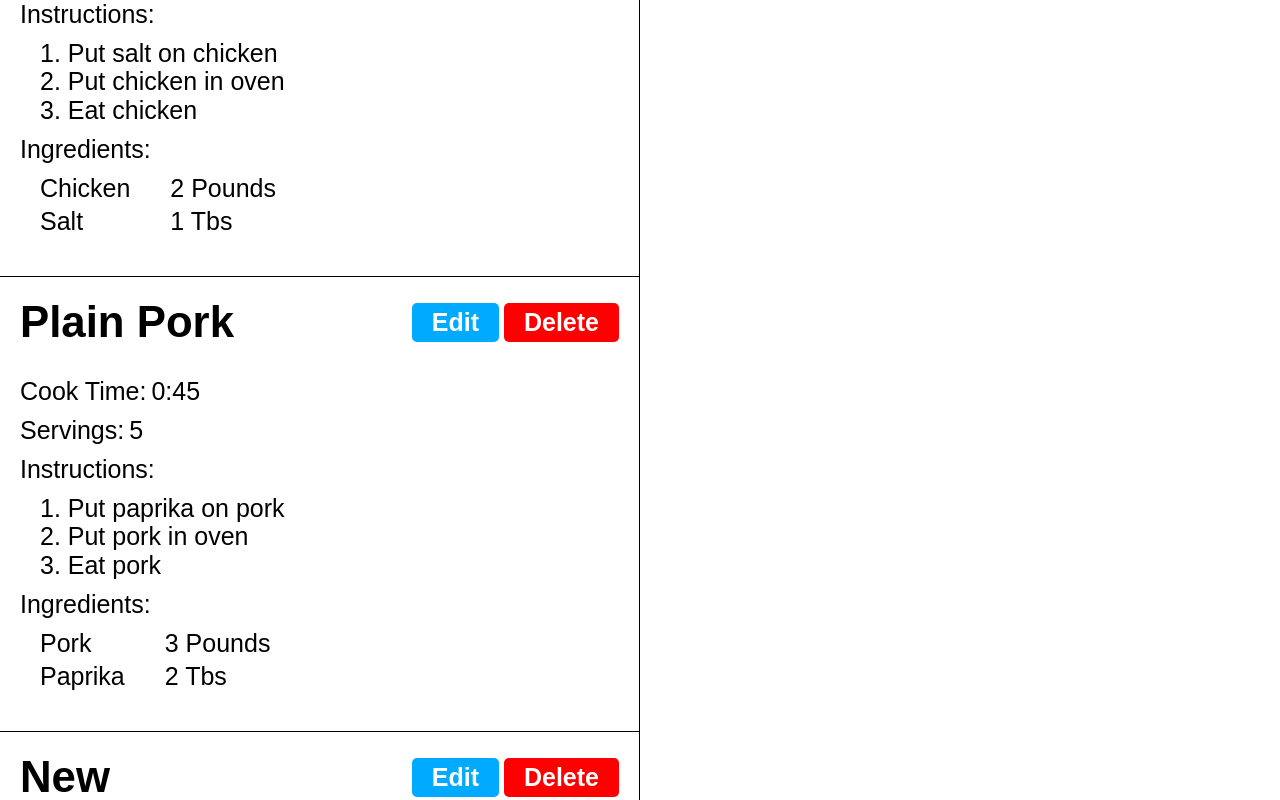
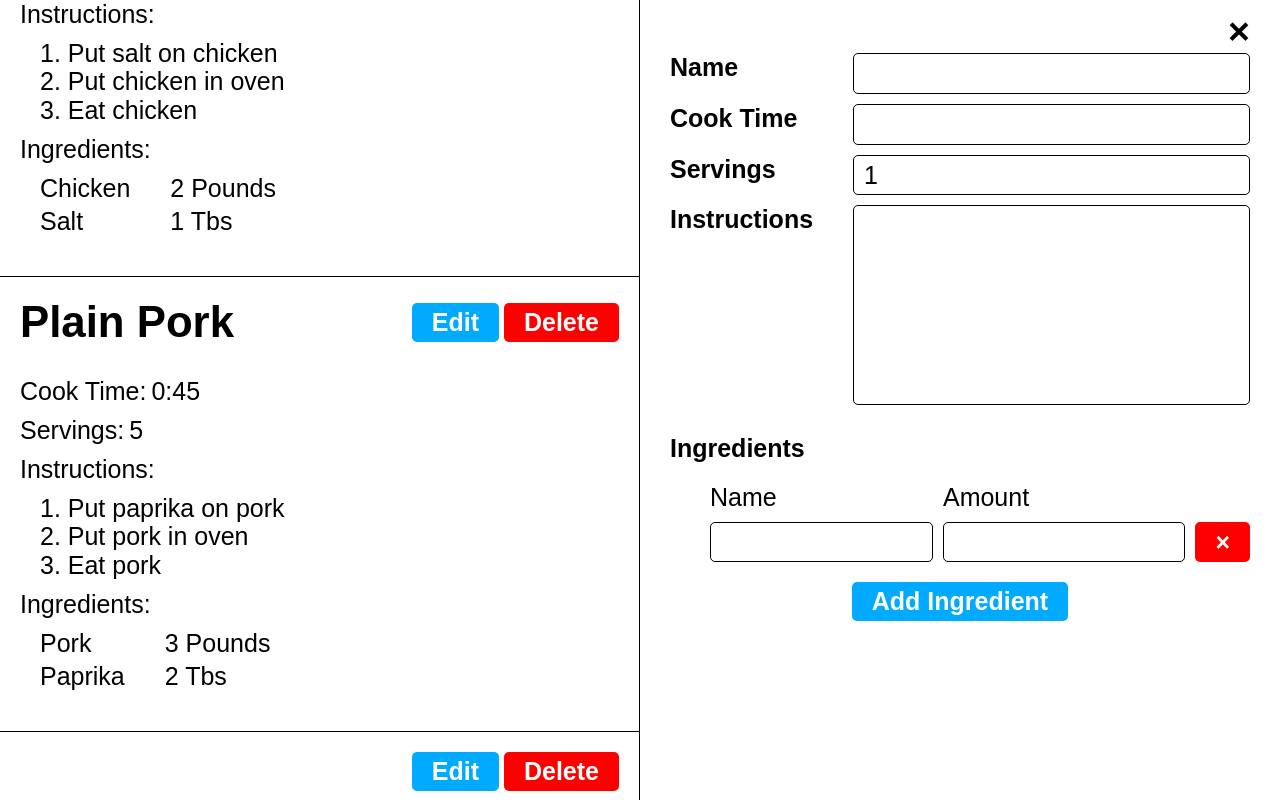
Before and after one commit to jorishr/cooking-react, a React (Create React App) app: page / in a window 1280 px wide. Both pictures are taken after a click on the button "Add Recipe". Shown: the part 178-978 px from the top of the page. Built offline with nearby package versions, Linux system fonts and the light colour scheme.

Commit message:
cooking with react app is done

```diff
--- a/src/components/App.js
+++ b/src/components/App.js
@@ -35,20 +35,18 @@ function App() {
   function handleRecipeAdd() {
     const newRecipe = {
       id: uuidv4(),
-      name: 'New',
+      name: '',
       servings: 1,
-      cookTime: '1:00',
-      instructions: 'Instr.',
+      cookTime: '',
+      instructions: '',
       ingredients: [
-        { id: uuidv4(), name: 'Name', amount: '1 Tbs' }
+        { id: uuidv4(), name: '', amount: '' }
       ]
     }
+    //display the newRecipe default values in the edit screen upon 'add recipe' click
+    setSelectedRecipeId(newRecipe.id)
     //set the new state to be to old arr (spreaded out), plus the newRecipe
     setRecipes([...recipes, newRecipe])
-  }
-
-  function handleRecipeDelete(id) {
-    setRecipes(recipes.filter(recipe => recipe.id !== id))
   }
 
   function handleRecipeChange(id, updatedRecipe){
@@ -56,6 +54,14 @@ function App() {
     const index       = newRecipes.findIndex(r => r.id === id)
     newRecipes[index] = updatedRecipe
     setRecipes(newRecipes)
+  }
+
+  function handleRecipeDelete(id) {
+    //remove the id from the app
+    if(selectedRecipeId !== null && selectedRecipeId === id){
+      setSelectedRecipeId(undefined)
+    }
+    setRecipes(recipes.filter(recipe => recipe.id !== id))
   }
 
   return (
--- a/src/components/RecipeEdit.js
+++ b/src/components/RecipeEdit.js
@@ -1,9 +1,10 @@
 import React, { useContext }from 'react'
 import RecipeIngredientEdit from './RecipeIngredientEdit'
 import { RecipeContext } from './App'
+import uuidv4 from 'uuid/v4'
 
 export default function RecipeEdit({ recipe }) {
-   const { handleRecipeChange } = useContext(RecipeContext)
+   const { handleRecipeChange, handleRecipeSelect } = useContext(RecipeContext)
    //helper function to handle the exact changes that come from the inputs
    function handleChange(changes){
         handleRecipeChange(recipe.id, { ...recipe, ...changes})
@@ -15,10 +16,29 @@ export default function RecipeEdit({ recipe }) {
         newIngredients[index] = updatedIngredient
         handleChange({ ingredients: newIngredients})
    }
+   //handle 'ingredient add' button
+   function handleIngredientAdd() {
+        const newIngredient = {
+          id: uuidv4(),
+          name: '',
+          amount: ''
+        }
+        //propagate changes to the recipe object
+        handleChange({
+          ingredients: [...recipe.ingredients, newIngredient]
+        })
+   }
+   //delete: create a new arr that only has those ingredients without the one
+   //with the id passed to it
+   function handleIngredientDelete(id){
+        handleChange({ ingredients: recipe.ingredients.filter(i => i.id !== id) })
+   }
+
    return (
     <div className="recipe-edit">
       <div className="recipe-edit__remove-button-container">
-        <button className="btn recipe-edit__remove-button">&times;</button>
+        <button className="btn recipe-edit__remove-button"
+                onClick={() => handleRecipeSelect(undefined)}>&times;</button>
       </div>
       <div className="recipe-edit__details-grid">
         <label  htmlFor="name"
@@ -27,7 +47,7 @@ export default function RecipeEdit({ recipe }) {
         <input  type="text" name="name" id="name"
                 //placeholder={recipe.name}
                 defaultValue={recipe.name}
-                onInput={(e) => handleChange({ name: e.target.value })}
+                onChange={(e) => handleChange({ name: e.target.value })}
                 className="recipe-edit__input" />
         <label  htmlFor="cookTime"
                 className="recipe-edit__label">Cook Time
@@ -63,11 +83,15 @@ export default function RecipeEdit({ recipe }) {
                 <RecipeIngredientEdit
                         key={ingredient.id}
                         ingredient={ingredient}
-                        handleIngredientChange={handleIngredientChange}/>
+                        handleIngredientChange={handleIngredientChange}
+                        handleIngredientDelete={handleIngredientDelete}/>
         )}
       </div>
       <div className="recipe-edit__add-ingredient-btn-container">
-        <button className="btn btn--primary">Add Ingredient</button>
+        <button className="btn btn--primary"
+                onClick={() => handleIngredientAdd()}>
+                Add Ingredient
+        </button>
       </div>
     </div>
   )
--- a/src/components/RecipeIngredientEdit.js
+++ b/src/components/RecipeIngredientEdit.js
@@ -1,7 +1,7 @@
 import React from 'react'
 
-export default function RecipeIngredientEdit({ ingredient, handleIngredientChange }) {
-
+export default function RecipeIngredientEdit(props) {
+  const { ingredient, handleIngredientChange, handleIngredientDelete } = props
   function handleChange(changes){
     handleIngredientChange(ingredient.id, { ...ingredient, ...changes})
   }
@@ -14,7 +14,9 @@ export default function RecipeIngredientEdit({ ingredient, handleIngredientChang
       <input  className="recipe-edit__input"
               type="text" defaultValue={ingredient.amount}
               onInput={e => handleChange({ amount: e.target.value})}/>
-      <button className="btn btn--danger">&times;</button>
+      <button className="btn btn--danger"
+              onClick={() => handleIngredientDelete(ingredient.id)}
+              >&times;</button>
     </>
   )
 }
```
